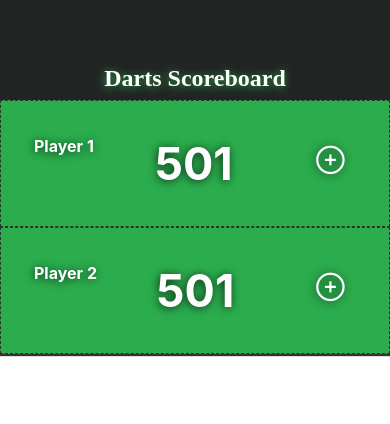
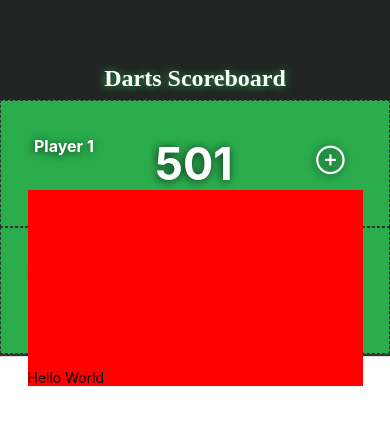
Before and after one commit to ScottWagner100/DartsScoreboard, a React Native app: screen / in a window 390 px wide. Shown: the top 424 px of the page. Built offline with nearby package versions, Linux system fonts and the light colour scheme.

Commit message:
Implemented modal outline for adding scores.

```diff
--- a/App.js
+++ b/App.js
@@ -1,6 +1,5 @@
 import { StatusBar } from 'expo-status-bar';
-import {Keyboard, StyleSheet, Text, TouchableWithoutFeedback, View} from 'react-native';
-import styles from "./globalStyles";
+import {Keyboard, TouchableWithoutFeedback, View} from 'react-native';
 import MainHeader from "./components/mainHeader";
 import MainBody from "./components/MainBody";
 
--- a/components/MainBody.js
+++ b/components/MainBody.js
@@ -1,6 +1,8 @@
 import React, {useState} from "react";
-import {View} from "react-native";
+import {Modal, View, Alert, Text} from "react-native";
 import PlayerScore from "./PlayerScore";
+import styles from "../globalStyles";
+
 
 export default function MainBody() {
 
@@ -17,12 +19,10 @@ export default function MainBody() {
             <PlayerScore
                 playerNumber={playerName[0].name}
                 score={playerOneScore}
-                setScore={playerOneSetScore}
             />
             <PlayerScore
                 playerNumber={playerName[1].name}
                 score={playerTwoScore}
-                setScore={playerTwoSetScore}
             />
         </View>
     ) // return
--- a/components/PlayerScore.js
+++ b/components/PlayerScore.js
@@ -3,13 +3,17 @@ import {
     Text,
     TouchableHighlight,
     View,
+    Modal,
 } from "react-native";
 import styles from "../globalStyles";
 import { Ionicons, Feather } from '@expo/vector-icons';
 
-export default function PlayerScore({playerNumber, score, setScore}) {
+export default function PlayerScore({playerNumber, score}) {
+
+    const [modalVisible, setModalVisible] = useState(false);
 
     return (
+        <View>
             <View style={styles.playerBox}>
                 <View style={styles.playerNameBox}>
                 <Text style={styles.playerText}>{playerNumber}</Text>
@@ -22,10 +26,21 @@ export default function PlayerScore({playerNumber, score, setScore}) {
                               size={24}
                               color="black"
                               onPress={() => {
-                                  setScore(score - 15);
+                                setModalVisible(!modalVisible)
                     }} />
                     </TouchableHighlight>
                 </View>
             </View>
+            <View>
+                <Modal
+                    visible={true}
+                    transparent={true}
+                >
+                    <View style={styles.modalScoreBox}>
+                        <Text>Hello World</Text>
+                    </View>
+                </Modal>
+            </View>
+        </View>
     ) // return
 } // PlayerScore
--- a/globalStyles.js
+++ b/globalStyles.js
@@ -82,7 +82,13 @@ const styles = StyleSheet.create({
         justifyContent: "space-between",
     },
     modalScoreBox: {
-
+        backgroundColor: "red",
+        flex: .3,
+        justifyContent: "flex-end",
+        width: 335,
+        alignSelf: "center",
+        marginTop: 190,
+        opacity: .95,
     }
 });
 
```
